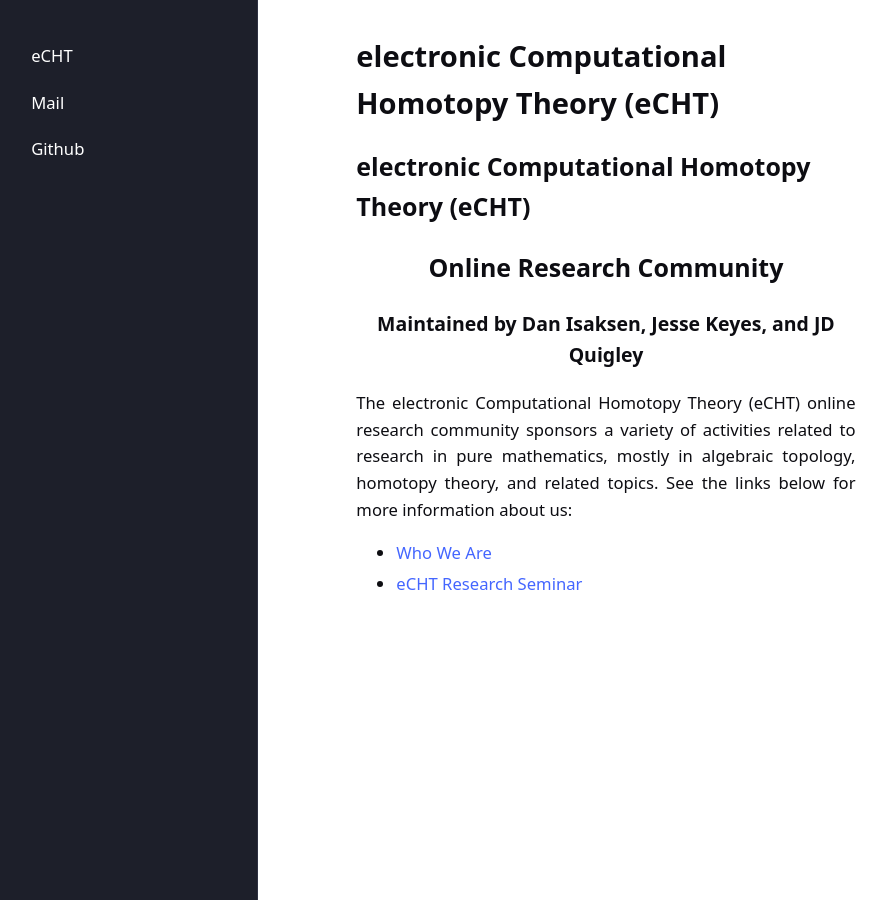
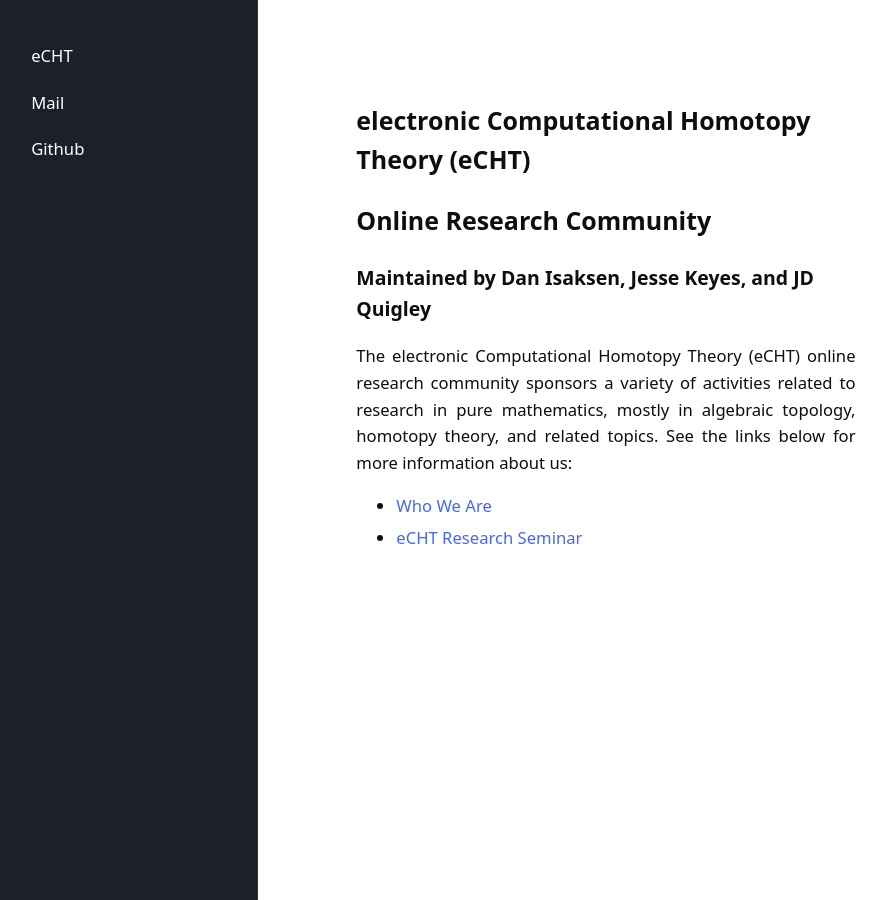
Before and after one commit to eCHTorc/eCHTorc.github.io, a Jekyll site: the page built from index.md, in a window 1280 px wide. Shown: the whole page, without its empty margins (43-930 px from the left). Built offline with Jekyll 4.4.1, drawn with Linux system fonts in a browser that asks for light colours; our own code applies the rules of GitHub Pages for plain Markdown files.

Commit message:
Update index.md

```diff
--- a/index.md
+++ b/index.md
@@ -1,10 +1,12 @@
-# electronic Computational Homotopy Theory (eCHT)
+<div style="text-align: left;">
+  <h1> electronic Computational Homotopy Theory (eCHT) </h1>
+</div>
 
-<div style="text-align: center;">
+<div style="text-align: left;">
   <h2>Online Research Community</h2>
 </div>
 
-<div style="text-align: center;">
+<div style="text-align: left;">
   <h3>Maintained by Dan Isaksen, Jesse Keyes, and JD Quigley</h3>
 </div>
 
```
